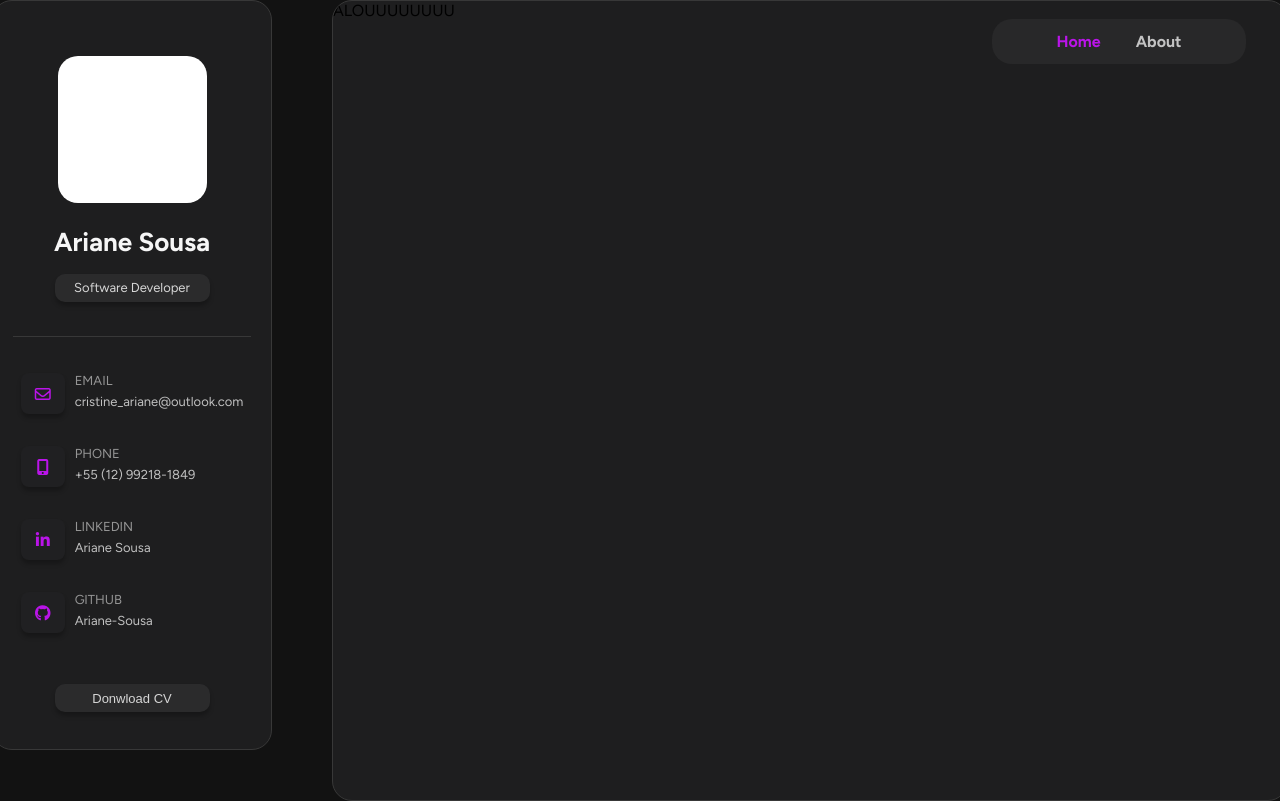
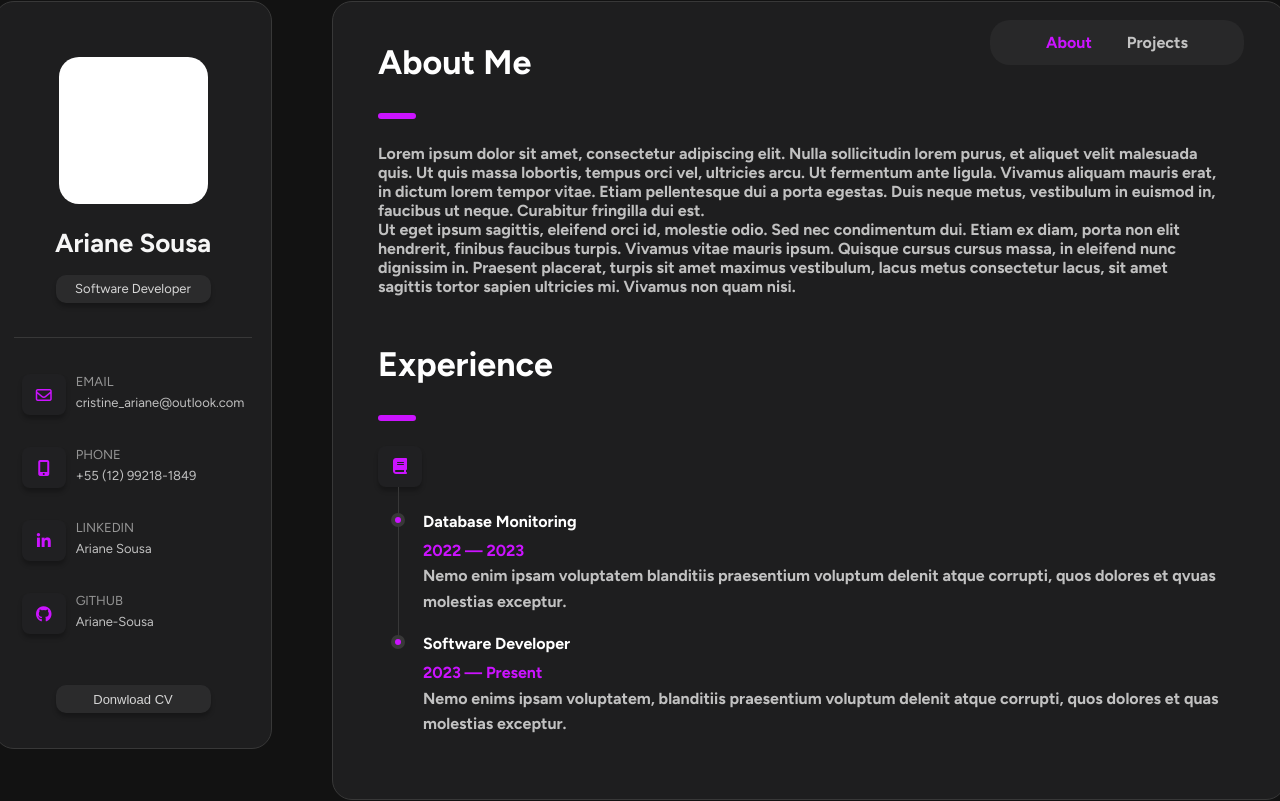
Before and after one commit to Ariane-Sousa/redesign-portfolio, a Vue app in the folder portfolio/: page / in a window 1280 px wide. Built offline with nearby package versions, Linux system fonts and the light colour scheme.

Commit message:
feat: add about page

```diff
--- a/portfolio/src/App.vue
+++ b/portfolio/src/App.vue
@@ -3,8 +3,8 @@
     <Info></Info>
     <div class="container-router">
       <nav class="navbar">
-        <RouterLink to="/" class="nav-link">Home</RouterLink>
-        <RouterLink to="/about" class="nav-link">About</RouterLink>
+        <RouterLink to="/" class="nav-link">About</RouterLink>
+        <RouterLink to="/projects" class="nav-link">Projects</RouterLink>
       </nav>
       <div class="content">
         <RouterView />
--- a/portfolio/src/assets/base.css
+++ b/portfolio/src/assets/base.css
@@ -14,8 +14,17 @@
   --color-text-paragraph: #D6D6D6;
   --color-text-title-contacts: #959595;
   --color-text-info-contacts: #C0C0C0;
-  --color-text-primary: #BA14E9;
+  --color-text-title-about: #FFFFFF;
+  --color-text-primary: #CB13FF;
   --color-text-navbar: #C3C3C3;
+  --color-text-experience: #C1C1C1;
+
+  --border-gradient-onyx: linear-gradient(
+    to bottom right,
+    hsl(0, 0%, 25%) 0%,
+    hsla(0, 0%, 25%, 0) 50%
+  );
+  --jet: hsl(0, 0%, 22%);
 }
 
 body {
--- a/portfolio/src/router/index.js
+++ b/portfolio/src/router/index.js
@@ -1,5 +1,6 @@
 import { createRouter, createWebHistory } from "vue-router"
 import About from "@/views/About.vue"
+import Projects from "@/views/Projects.vue"
 
 const router = createRouter({
   history: createWebHistory(import.meta.env.BASE_URL),
@@ -9,6 +10,11 @@ const router = createRouter({
       name: "about",
       component: About,
     },
+    {
+      path: "/projects",
+      name: "projects",
+      component: Projects,
+    },
   ],
 })
 
--- a/portfolio/src/styles/views/about.css
+++ b/portfolio/src/styles/views/about.css
@@ -0,0 +1,119 @@
+*, *::before, *::after {
+    margin: 0;
+    padding: 0;
+    box-sizing: border-box;
+}
+
+a {
+    text-decoration: none;
+}
+
+li {
+    list-style: none;
+}
+
+.section-about {
+    margin-left: 2.813rem;
+    margin-top: 2.5rem;
+}
+
+.about-title {
+    color: var(--color-text-title-about);
+    font-weight: bold;
+    font-size: 2.125rem;
+    padding: 0px;
+}
+
+.line-title {
+    width: 2.344rem;
+    height: 6px;
+    background-color: var(--color-text-primary);
+    border-radius: 5px;
+    margin-top: 1.875rem;
+    margin-bottom: 1.563rem;
+}
+
+.about-content {
+    max-width: 52.438rem;
+    color: var(--color-text-info-contacts);
+    font-size: 1rem;
+    font-weight: bold;
+}
+
+.container-experience {
+    margin-top: 3rem;
+}
+
+.icon-box {
+    display: flex;
+    align-items: center;
+    justify-content: center;
+    width: 2.75rem;
+    height: 2.563rem;
+    background-color: var(--color-background-icon);
+    border-radius: 8px;
+    box-shadow: 0px 4px 4px rgba(0, 0, 0, 0.25);
+}
+
+.icon-box i {
+    font-size: 1rem;
+    color: var(--color-text-primary);
+}
+
+.timeline { margin-bottom: 30px; }
+
+.timeline .title-wrapper {
+    display: flex;
+    align-items: center;
+    gap: 15px;
+    margin-bottom: 25px;
+}
+
+.timeline-list {
+    margin-left: 45px;
+}
+
+.timeline-item { position: relative; }
+
+.timeline-item:not(:last-child) { margin-bottom: 20px; }
+
+.timeline-item-title {
+    font-size: 1rem;
+    font-weight: bold;
+    color: var(--color-text-title-about);
+    margin-bottom: 7px;
+}
+
+.timeline-list span {
+    color: var(--color-text-primary);
+    font-weight: bold;
+    line-height: 1.6;
+}
+
+.timeline-item:not(:last-child)::before {
+    content: "";
+    position: absolute;
+    top: -25px;
+    left: -25px;
+    width: 1px;
+    height: calc(100% + 50px);
+    background: var(--jet);
+}
+
+.timeline-item::after {
+    content: "";
+    position: absolute;
+    top: 5px;
+    left: -28px;
+    height: 6px;
+    width: 6px;
+    background: var(--color-text-primary);
+    border-radius: 50%;
+    box-shadow: 0 0 0 4px var(--jet);
+}
+
+.timeline-text {
+    color: var(--color-text-experience);
+    font-weight: bold;
+    line-height: 1.6;
+}
--- a/portfolio/src/views/About.vue
+++ b/portfolio/src/views/About.vue
@@ -1,6 +1,49 @@
 <template>
-  <div>
-    ALOUUUUUUUU
+  <div class="section-about">
+    <div class="container-about">
+      <div class="about-title">
+        About Me
+      </div>
+      <div class="line-title"></div>
+      <div class="about-content">
+        <p>Lorem ipsum dolor sit amet, consectetur adipiscing elit. Nulla sollicitudin lorem purus, et aliquet velit malesuada quis. Ut quis massa lobortis, tempus orci vel, ultricies arcu. Ut fermentum ante ligula. Vivamus aliquam mauris erat, in dictum lorem tempor vitae. Etiam pellentesque dui a porta egestas. Duis neque metus, vestibulum in euismod in, faucibus ut neque. Curabitur fringilla dui est.</p>
+        <p>Ut eget ipsum sagittis, eleifend orci id, molestie odio. Sed nec condimentum dui. Etiam ex diam, porta non elit hendrerit, finibus faucibus turpis. Vivamus vitae mauris ipsum. Quisque cursus cursus massa, in eleifend nunc dignissim in. Praesent placerat, turpis sit amet maximus vestibulum, lacus metus consectetur lacus, sit amet sagittis tortor sapien ultricies mi. Vivamus non quam nisi.</p>
+      </div>
+    </div>
+    <div class="container-experience">
+      <div class="about-title">
+        Experience
+      </div>
+      <div class="line-title"></div>
+      <section class="timeline">
+
+    <div class="title-wrapper">
+      <div class="icon-box">
+        <i class="fa-solid fa-book"></i>
+      </div>
+    </div>
+    <ol class="timeline-list">
+      <li class="timeline-item">
+        <h4 class="timeline-item-title">Database Monitoring</h4>
+        <span>2022 — 2023</span>
+        <p class="timeline-text">
+          Nemo enim ipsam voluptatem blanditiis praesentium voluptum delenit atque corrupti, quos dolores et qvuas
+          molestias
+          exceptur.
+        </p>
+      </li>
+      <li class="timeline-item">
+        <h4 class="timeline-item-title">Software Developer</h4>
+        <span>2023 — Present</span>
+        <p class="timeline-text">
+          Nemo enims ipsam voluptatem, blanditiis praesentium voluptum delenit atque corrupti, quos dolores et
+          quas molestias
+          exceptur.
+        </p>
+      </li>
+    </ol>
+    </section>
+    </div>
   </div>
 </template>
 
--- /dev/null
+++ b/portfolio/src/views/Projects.vue
@@ -0,0 +1,5 @@
+<template>
+    <div>
+        Projects
+    </div>
+</template>
```
